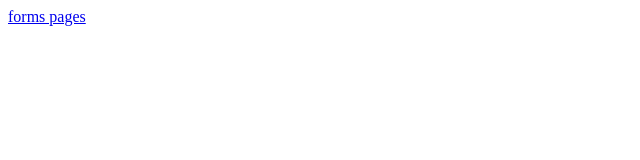
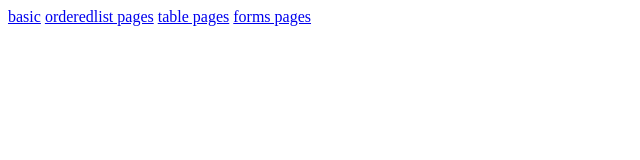
Before and after one commit to manjunathaGouda/manjunathaGouda.github.io, a plain HTML site: page index.html in a window 1280 px wide. Shown: the whole page, without its empty margins (0-640 px from the left). Drawn offline with Linux system fonts and the light colour scheme.

Commit message:
Add files via upload

```diff
--- a/index.html
+++ b/index.html
@@ -4,9 +4,9 @@
         <title>INDEX</title>
         </head>
         <body>
-            <a href="basic.html"></a>
-                <a href="orderedlist.html"></a>
-                    <a href="table.html"></a>
+            <a href="basic.html">basic</a>
+                <a href="orderedlist.html">orderedlist pages</a>
+                    <a href="table.html">table pages</a>
                         <a href="form.html">forms pages</a>
 
 
```
